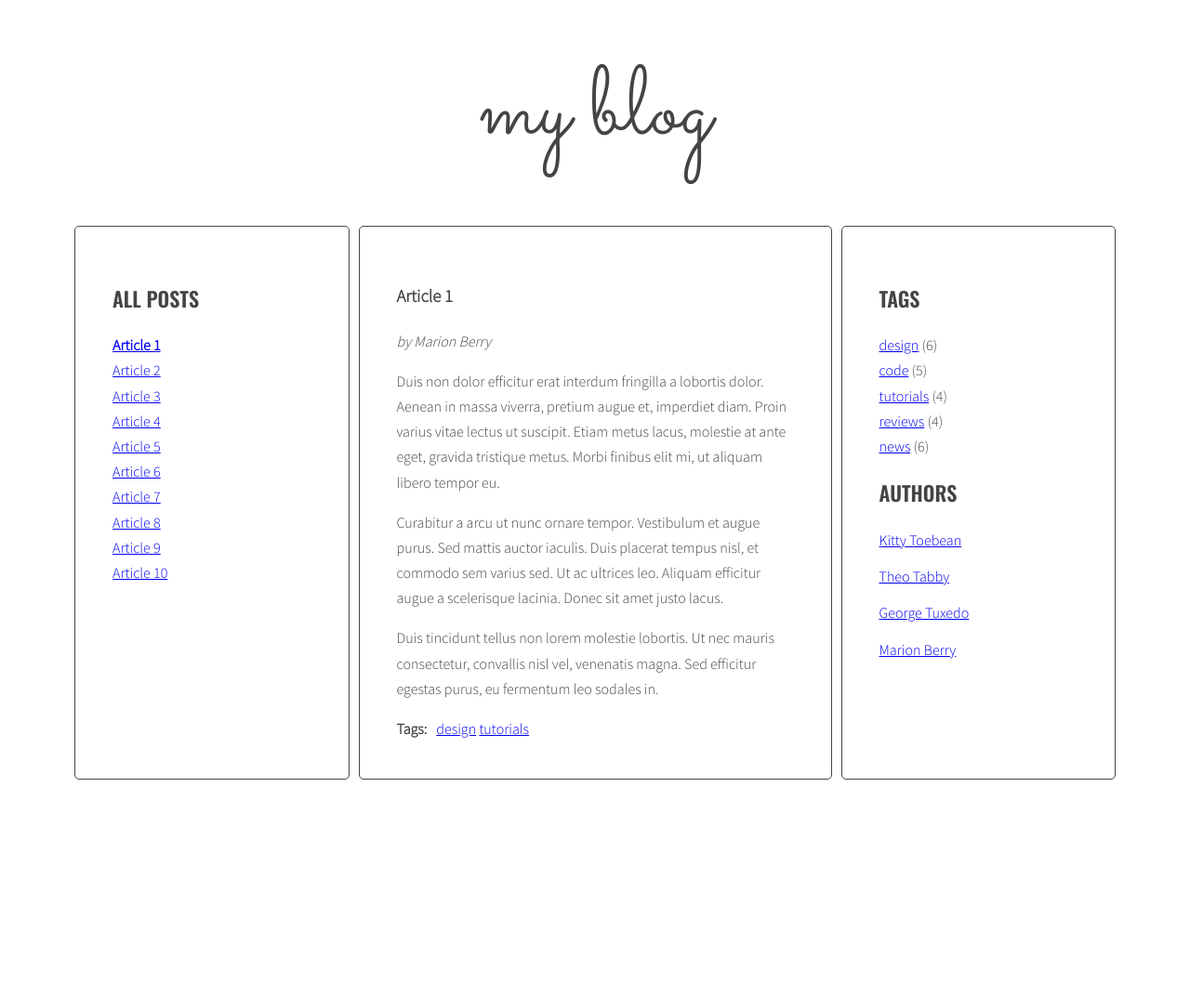
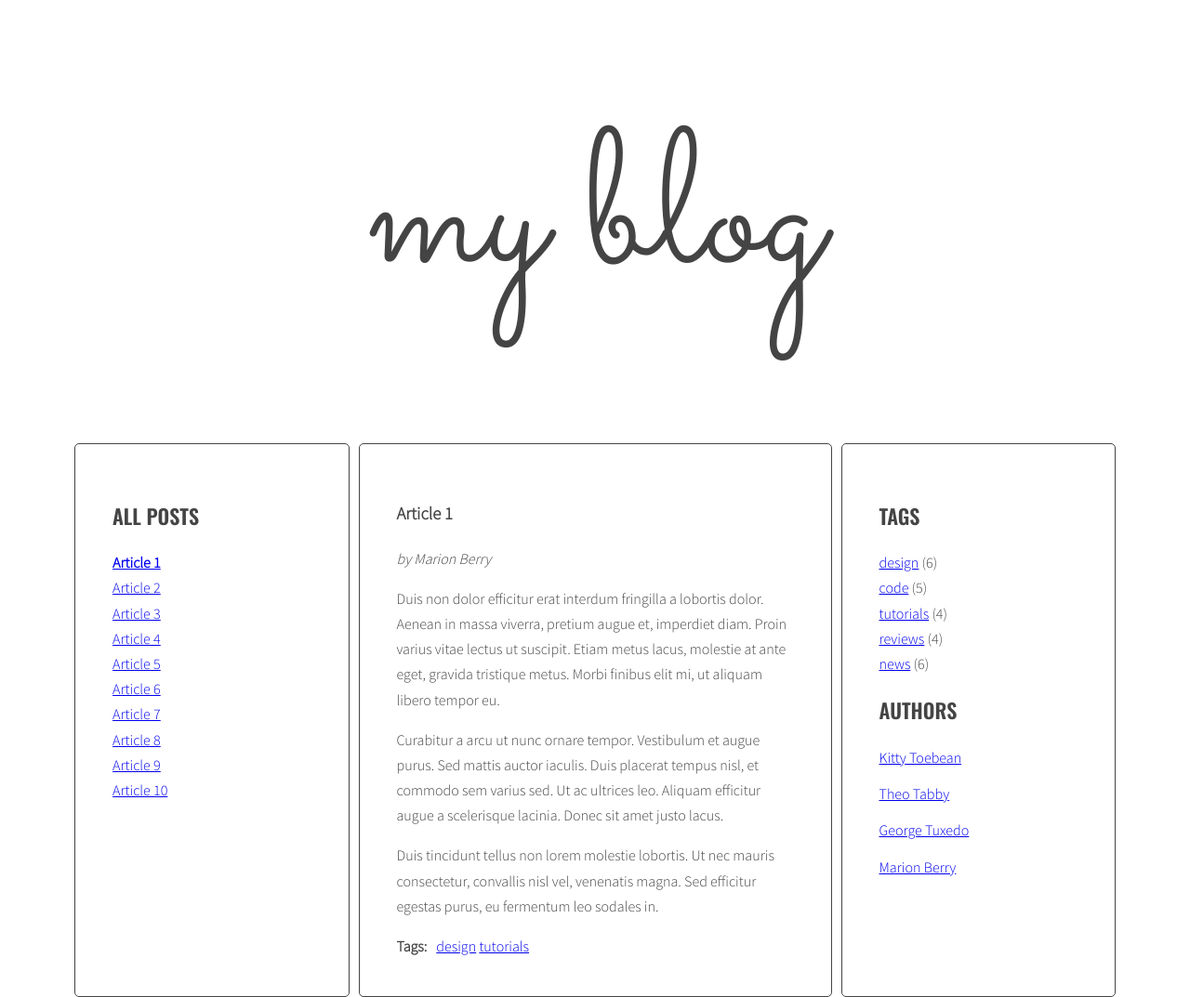
Before and after one commit to magdaojrzynska/javascript-blog, a website: page index.html in a window 1280 px wide. Shown: the whole page at 93% size. Before the commit the page ends 847 px from the top, so only its background shows below. Drawn offline with nearby package versions, Linux system fonts and the light colour scheme; files that its build step writes are made by us from their sources.

Commit message:
Compile css

```diff
--- a/js/script.js
+++ b/js/script.js
@@ -4,7 +4,7 @@ function titleClickHandler(event){
   console.log('Link was clicked!');
   console.log(event);
 
-  /* remove class 'active' from all article links  */
+  /* [DONE] remove class 'active' from all article links  */
 
 const activeLinks = document.querySelectorAll('.titles a.active');
 
@@ -12,9 +12,9 @@ for(let activeLink of activeLinks){
   activeLink.classList.remove('active');
 }
 
-  /* add class 'active' to the clicked link */
+  /* [IN PROGRESS] add class 'active' to the clicked link */
 
-  /* remove class 'active' from all articles */
+  /* [DONE] remove class 'active' from all articles */
 
 const activeArticles = document.querySelectorAll('.post.active');
 
--- a/sass/style.scss
+++ b/sass/style.scss
@@ -69,7 +69,7 @@ body {
 .logo {
   font-family: $font-logo;
   font-weight: 400;
-  font-size: 104px;
+  font-size: 204px;
   line-height: 1;
   text-align: center;
 }
```
Also changed, not shown: css/style.css (added), 1 other file.
